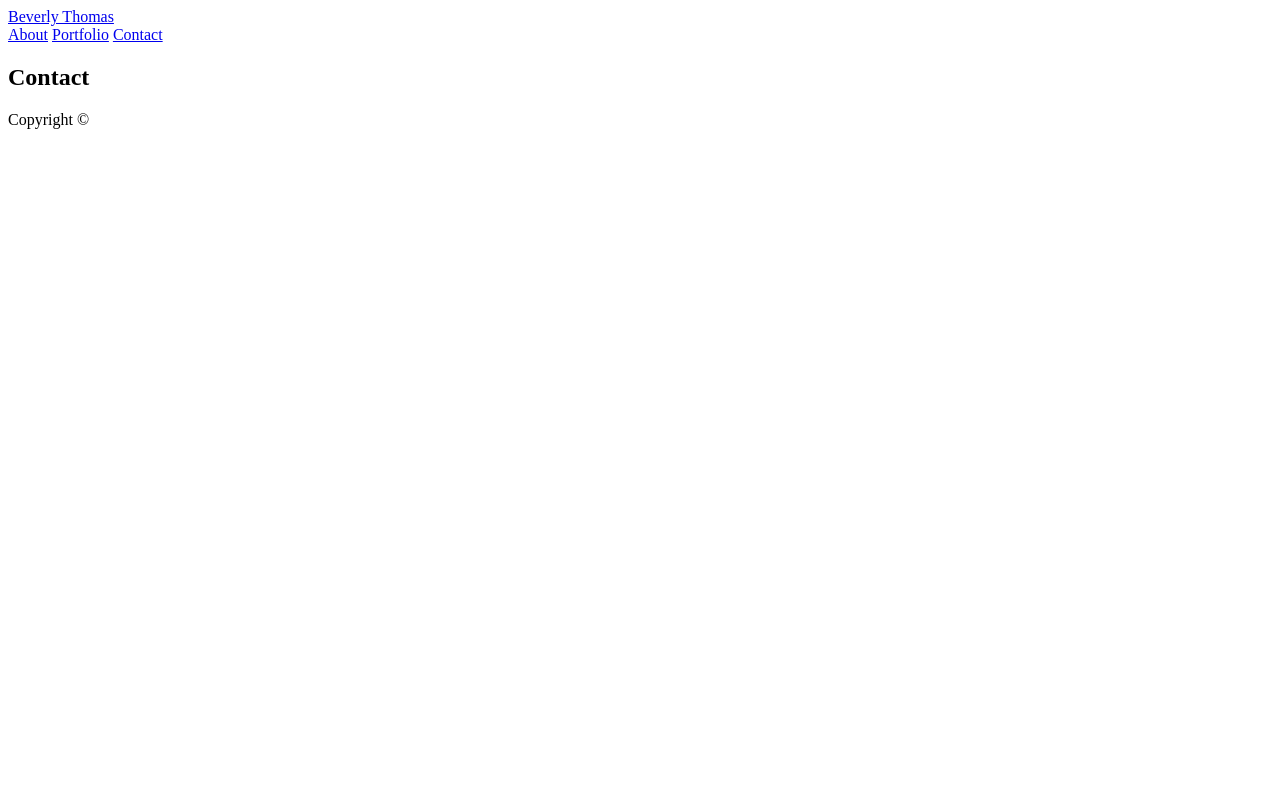
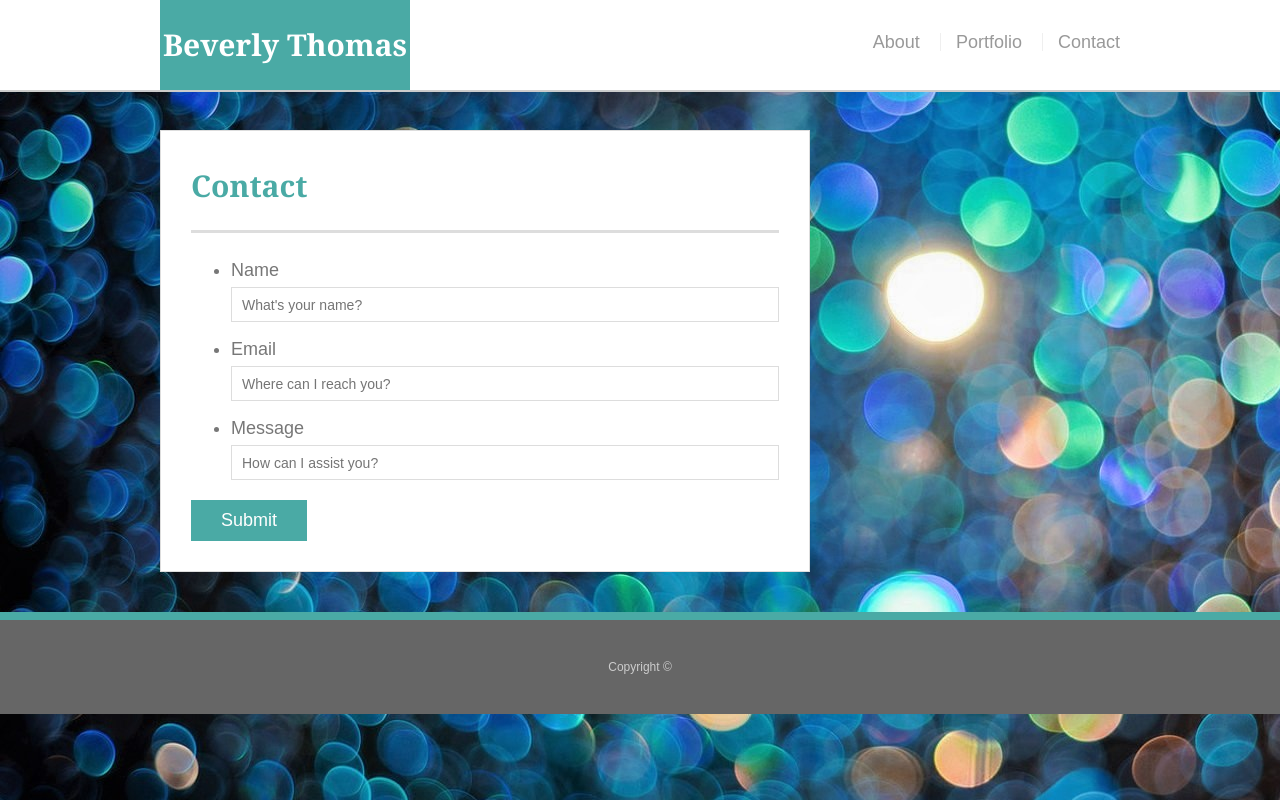
Before and after one commit to beverlynicolethomas/Basic-Portfolio, a plain HTML site: page contact.html in a window 1280 px wide. Drawn offline with Linux system fonts and the light colour scheme.

Commit message:
updated html content; ensured background-image visibility

```diff
--- a/assets/css/style.css
+++ b/assets/css/style.css
@@ -0,0 +1,220 @@
+body {
+  font-family: Arial, "Helvetica Neue", Helvetica, sans-serif;
+  font-size: 18px;
+  line-height: 34px;
+  color: #777;
+  background-image: url("../images/bokeh4.jpg");
+  background-size: auto;
+}
+
+/* For some reason, I cannot display my background */
+
+* {
+  box-sizing: border-box;
+  margin: 0;
+}
+
+
+/* start hover styling */
+
+#logo:hover,
+input[type=submit]:hover {
+  background: #5e7f7e;
+}
+
+nav a:hover {
+  color: #5e7f7e;
+}
+
+.social:hover {
+  cursor: pointer;
+  opacity: 0.8;
+}
+
+/* end hover styling */
+
+/* general styling */
+
+.container {
+  width: 100%;
+  max-width: 960px;
+  margin: 0 auto;
+  clear: both;
+}
+
+h1,
+h2,
+h3,
+p {
+  margin-bottom: 20px;
+}
+
+p:last-child {
+  margin-bottom: 0;
+}
+
+h1,
+h2,
+h3 {
+  font-family: Georgia, Times, "Times New Roman", serif;
+  font-weight: 700;
+  color: #4aaaa5;
+}
+
+h1 {
+  padding-bottom: 20px;
+  font-size: 30px;
+  line-height: 49px;
+  border-bottom: 3px solid #ddd;
+}
+
+h2,
+h3 {
+  font-size: 22px;
+}
+
+/* header */
+
+#masthead {
+  position: fixed;
+  z-index: 99;
+  width: 100%;
+  margin: 0 0 30px;
+  overflow: auto;
+  color: #fff;
+  background: #fff;
+  border-bottom: 2px solid #ccc;
+}
+
+#logo {
+  float: left;
+  width: 250px;
+  height: 90px;
+  font-family: Georgia, Times, "Times New Roman", serif;
+  font-size: 30px;
+  font-weight: 700;
+  line-height: 90px;
+  color: #fff;
+  text-align: center;
+  text-decoration: none;
+  background: #4aaaa5;
+}
+
+nav {
+  float: right;
+  margin-top: 25px;
+}
+
+nav a {
+  display: inline-block;
+  padding-left: 15px;
+  margin-left: 15px;
+  line-height: 18px;
+  color: #999;
+  text-decoration: none;
+  border-left: 1px solid #efefef;
+}
+
+nav a:first-child {
+  border-left: 0 none;
+}
+
+/* footer */
+
+footer {
+  padding: 30px 0;
+  clear: both;
+  font-size: 12px;
+  color: #fff;
+  color: #ccc;
+  text-align: center;
+  background: #666;
+  border-top: 8px solid #4aaaa5;
+}
+
+/* sidebar */
+
+.sidebar {
+  float: right;
+  width: 100%;
+  max-width: 270px;
+  padding: 30px;
+  margin-bottom: 20px;
+  background: #fff;
+  border: 1px solid #ddd;
+}
+
+h3,
+.sidebar h2 {
+  padding-bottom: 20px;
+  margin-bottom: 15px;
+  line-height: 22px;
+  border-bottom: 2px solid #eee;
+}
+
+.social {
+  width: 62px;
+  height: 62px;
+  margin-top: 8px;
+  margin-right: 5px;
+}
+
+.social:last-child {
+  margin-right: 0;
+}
+
+/* main */
+
+#main-container {
+  padding-top: 130px;
+}
+
+.main-section {
+  float: left;
+  width: 100%;
+  max-width: 650px;
+  padding: 30px;
+  margin: 0 0 40px;
+  background: #fff;
+  border: 1px solid #ddd;
+}
+
+/* contact page */
+
+#contact-form ul {
+  margin-bottom: 20px;
+}
+
+#contact-form li {
+  margin-bottom: 10px;
+}
+
+label,
+input[type=text],
+input[type=email],
+textarea {
+  display: block;
+  width: 100%;
+}
+
+input[type=text],
+input[type=email],
+textarea {
+  height: 35px;
+  padding: 0 10px;
+  font-size: 14px;
+  border: 1px solid #ddd;
+}
+
+textarea {
+  height: 200px;
+}
+
+input[type=submit] {
+  padding: 10px 30px;
+  font-size: 18px;
+  color: #fff;
+  cursor: pointer;
+  background: #4aaaa5;
+  border: 0 none;
+}
--- a/contact.html
+++ b/contact.html
@@ -24,7 +24,23 @@
     <section class="main-section">
       <h1>Contact</h1>
 
-
+      <form id="contact-form">
+        <ul>
+          <li>
+            <label for="name">Name</label>
+            <input type="text" id="name" name="name" placeholder="What's your name?" required="required">
+          </li>
+          <li>
+            <label for="email">Email</label>
+            <input type="email" id="email" name="email" placeholder="Where can I reach you?" required="required">
+          </li>
+          <li>
+            <label for="message">Message</label>
+            <input type="text" name="message" required="required" placeholder="How can I assist you?">
+          </li>
+        </ul>
+        <input type="submit">
+      </form>
 
     </section>
 
```
Also changed, not shown: index.html (+12 -0 lines), portfolio.html (+12 -0 lines).
